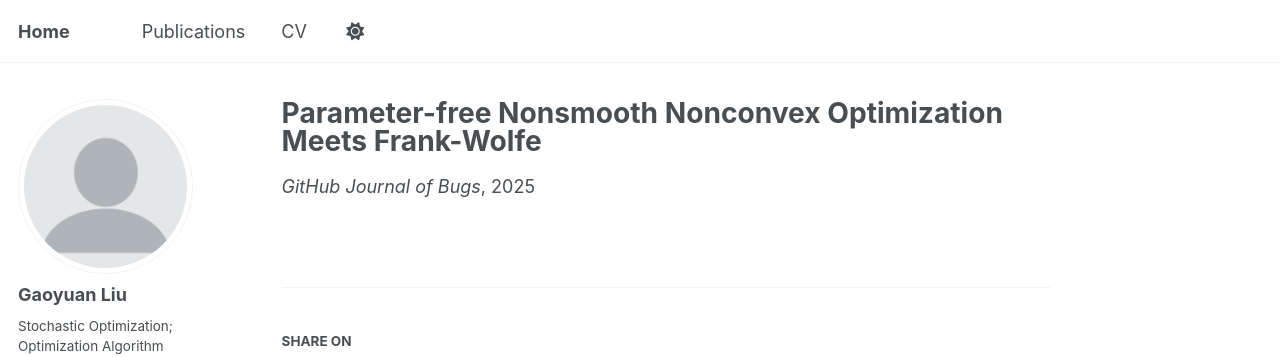
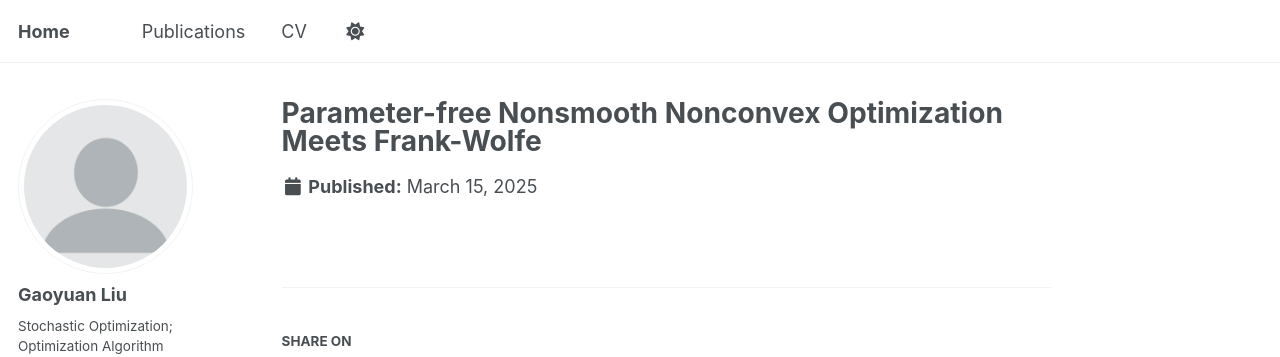
Before and after one commit to liugyyy/liugyyy.github.io, a Jekyll site: the page built from _publications/Parameter-free Nonsmooth Nonconvex Optimization Meets Frank-Wolfe.md, in a window 1280 px wide. Shown: the top 357 px of the page. Built offline with Jekyll 4.4.1, drawn with Linux system fonts in a browser that asks for light colours; part of the change alters nothing that is shown.

Commit message:
Update Parameter-free Nonsmooth Nonconvex Optimization Meets Frank-Wolfe.md

```diff
--- a/_publications/Parameter-free Nonsmooth Nonconvex Optimization Meets Frank-Wolfe.md
+++ b/_publications/Parameter-free Nonsmooth Nonconvex Optimization Meets Frank-Wolfe.md
@@ -6,7 +6,7 @@ category: conferences
 #permalink: /publication/2024-02-17-paper-title-number-4
 excerpt: 'In this paper, we develop a parameter-free algorithm for non-smooth and non-convex problem'
 date: 2025-03-15
-venue: 'GitHub Journal of Bugs'
+#venue: 'GitHub Journal of Bugs'
 #paperurl: 'http://academicpages.github.io/files/paper3.pdf'
 #citation: 'Your Name, You. (2024). &quot;Paper Title Number 3.&quot; <i>GitHub Journal of Bugs</i>. 1(3).'
 ---
```
